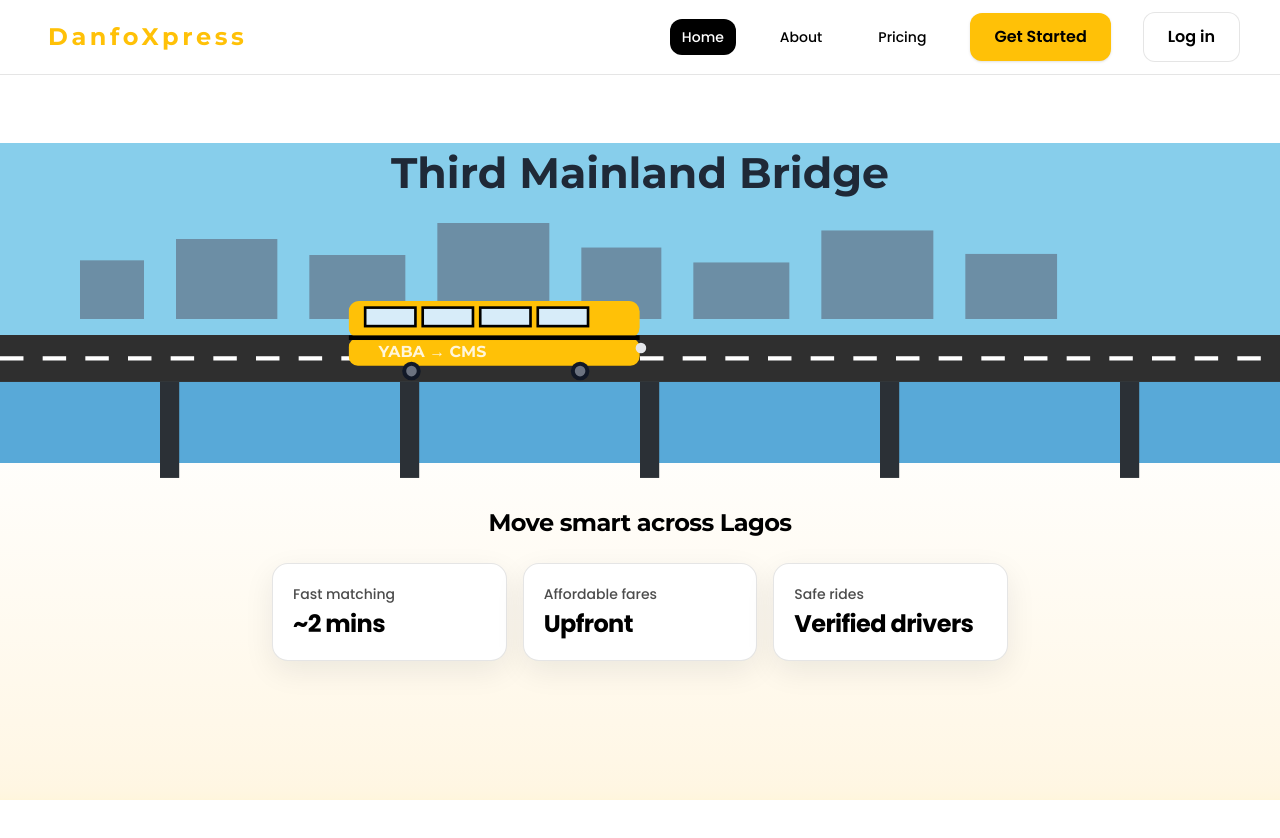
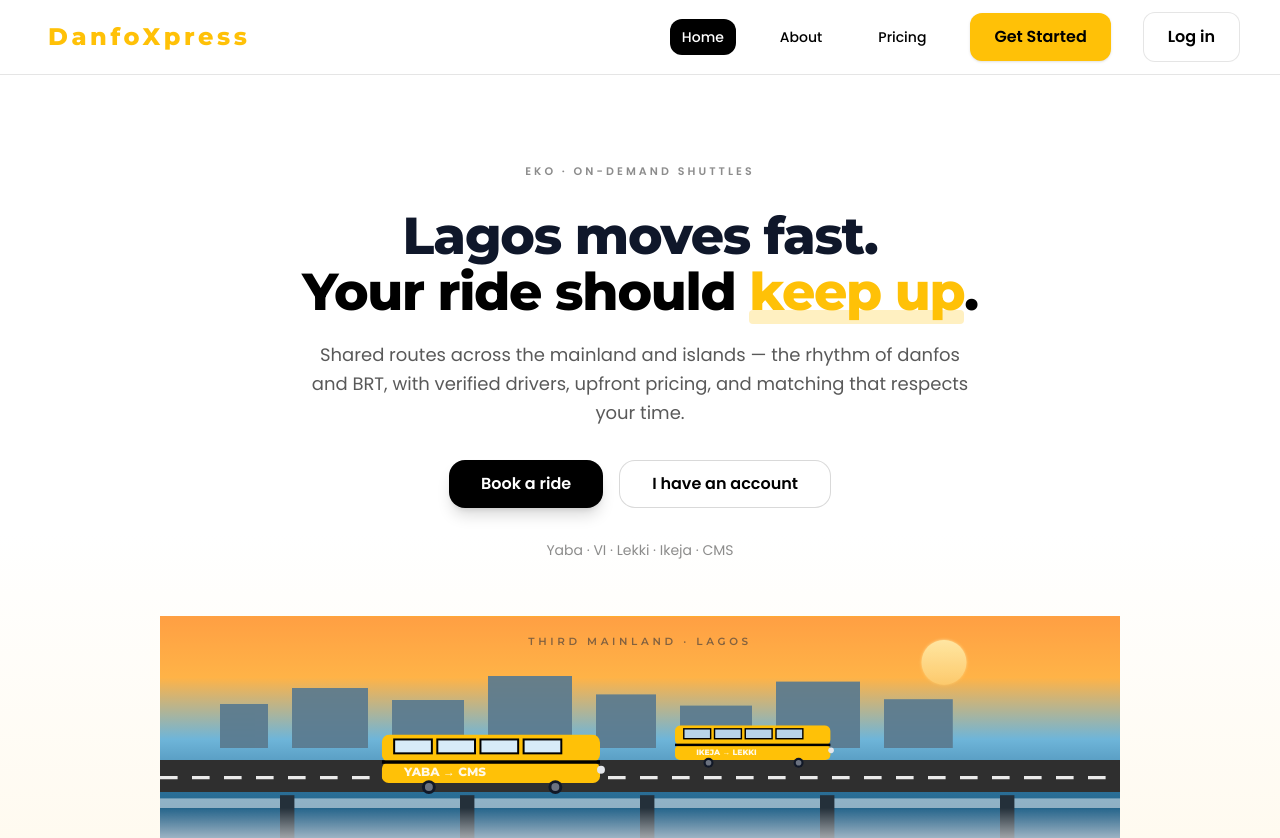
Before and after one commit to nelllyx/DanfoXpress, a React (Vite) app: page / in a window 1280 px wide. Shown: the top 838 px of the page. Before the commit the page ends 800 px from the top, so only its background shows below. Built offline with nearby package versions, Linux system fonts and the light colour scheme.

Commit message:
update to the nav bar and hero section

```diff
--- a/index.html
+++ b/index.html
@@ -5,7 +5,7 @@
     <link rel="preconnect" href="https://fonts.googleapis.com" />
     <link rel="preconnect" href="https://fonts.gstatic.com" crossorigin />
     <link
-      href="https://fonts.googleapis.com/css2?family=Montserrat:wght@500;600;700&family=Poppins:wght@400;500;600;700&display=swap"
+      href="https://fonts.googleapis.com/css2?family=Montserrat:wght@500;600;700;800&family=Poppins:wght@400;500;600;700&display=swap"
       rel="stylesheet"
     />
     <link rel="icon" type="image/svg+xml" href="/favicon.svg" />
--- a/src/App.jsx
+++ b/src/App.jsx
@@ -5,7 +5,7 @@ export default function App() {
   return (
     <div className="min-h-dvh bg-gradient-to-b from-white via-white to-primary-yellow/15">
       <NavBar />
-      <main className="mx-auto w-full max-w-3xl px-0 py-6 sm:px-4 sm:py-8">
+      <main className="layout-shell py-6 sm:py-8">
         <Router />
       </main>
     </div>
--- a/src/components/DanfoHeroAnimation.jsx
+++ b/src/components/DanfoHeroAnimation.jsx
@@ -3,48 +3,90 @@ export default function DanfoHeroAnimation() {
   const H = 300
 
   return (
-    <div className="relative w-full overflow-hidden">
+    <div className="relative w-full overflow-hidden bg-gradient-to-b from-[#3d7ea6]/10 to-[#0f172a]/[0.04]">
       <style>{`
+        /* Travel the full deck; clip keeps buses only over road/skyline (not lagoon/margins) */
         @keyframes danfoBusDrive {
-          0% {
-            transform: translateX(0px);
+          0% { transform: translateX(-520px); }
+          100% { transform: translateX(1280px); }
         }
-          100% {
-            transform: translateX(820px);
+        @keyframes danfoBusDriveFar {
+          0% { transform: translateX(-480px) scale(0.92); }
+          100% { transform: translateX(1320px) scale(0.92); }
         }
+        @keyframes shimmer {
+          0%, 100% { opacity: 0.35; }
+          50% { opacity: 0.55; }
         }
-
-        .danfo-bus {
-          animation: danfoBusDrive 18s linear infinite;
+        .danfo-bus-a {
+          animation: danfoBusDrive 14s linear infinite;
+        }
+        .danfo-bus-b {
+          animation: danfoBusDriveFar 20s linear infinite;
+          animation-delay: -7s;
+        }
+        .lagoon-shimmer {
+          animation: shimmer 8s ease-in-out infinite;
         }
       `}</style>
 
+      <div className="pointer-events-none absolute inset-x-0 top-0 z-[1] h-px bg-gradient-to-r from-transparent via-primary-yellow/40 to-transparent" />
+
+      {/* 4:1 matches viewBox (1200×300) so no side gutters / empty “outside” bands */}
+      <div className="relative aspect-[4/1] w-full">
         <svg
           viewBox={`0 0 ${W} ${H}`}
-        className="h-[320px] w-full sm:h-[360px]"
+          className="absolute inset-0 h-full w-full overflow-hidden"
           preserveAspectRatio="xMidYMid meet"
           role="img"
-        aria-label="Danfo minibus driving across a bridge over Lagos lagoon"
+          aria-label="Danfo minibuses on Third Mainland Bridge at dusk over the Lagos lagoon"
         >
-        {/* Sky + water background (matching provided bridge style) */}
-        <rect x="0" y="0" width={W} height="220" fill="#87CEEB" />
-        <rect x="0" y="220" width={W} height={H - 220} fill="#58A9D8" />
+        <defs>
+          {/* Road deck + skyline only — buses never paint over water or side gutters */}
+          <clipPath id="bridgeTrafficClip" clipPathUnits="userSpaceOnUse">
+            <rect x="0" y="72" width={W} height="152" />
+          </clipPath>
+          <linearGradient id="lagosSky" x1="0%" y1="0%" x2="0%" y2="100%">
+            <stop offset="0%" stopColor="#ff9f43" />
+            <stop offset="35%" stopColor="#ffb347" />
+            <stop offset="70%" stopColor="#6eb5d9" />
+            <stop offset="100%" stopColor="#3d7ea6" />
+          </linearGradient>
+          <linearGradient id="lagoonWater" x1="0%" y1="0%" x2="0%" y2="100%">
+            <stop offset="0%" stopColor="#2a6f97" />
+            <stop offset="100%" stopColor="#1a4a6e" />
+          </linearGradient>
+          <linearGradient id="sunDisk" x1="0%" y1="0%" x2="0%" y2="100%">
+            <stop offset="0%" stopColor="#ffeaa7" />
+            <stop offset="100%" stopColor="#fdcb6e" />
+          </linearGradient>
+          <filter id="softGlow" x="-20%" y="-20%" width="140%" height="140%">
+            <feGaussianBlur stdDeviation="2" result="blur" />
+            <feMerge>
+              <feMergeNode in="blur" />
+              <feMergeNode in="SourceGraphic" />
+            </feMerge>
+          </filter>
+        </defs>
 
-        {/* Bridge title from provided style */}
+        <rect x="0" y="0" width={W} height="220" fill="url(#lagosSky)" />
+        <circle cx="980" cy="58" r="28" fill="url(#sunDisk)" opacity="0.95" filter="url(#softGlow)" />
+
         <text
           x={W / 2}
-          y="42"
+          y="36"
           textAnchor="middle"
           fontFamily="Montserrat, Poppins, ui-sans-serif"
-          fontSize="40"
-          fontWeight="700"
-          fill="#1f2937"
+          fontSize="13"
+          fontWeight="600"
+          letterSpacing="0.35em"
+          fill="#1e293b"
+          opacity="0.55"
         >
-          Third Mainland Bridge
+          THIRD MAINLAND · LAGOS
         </text>
 
-        {/* Skyline blocks */}
-        <g fill="#6c8ea5">
+        <g fill="#5a7a8f" opacity="0.92">
           <rect x="75" y="110" width="60" height="55" />
           <rect x="165" y="90" width="95" height="75" />
           <rect x="290" y="105" width="90" height="60" />
@@ -55,12 +97,30 @@ export default function DanfoHeroAnimation() {
           <rect x="905" y="104" width="86" height="61" />
         </g>
 
-        {/* Flat bridge road and lanes */}
         <rect x="0" y="180" width={W} height="44" fill="#2F2F2F" />
-        <line x1="0" y1="202" x2={W} y2="202" stroke="#FFFFFF" strokeWidth="4" strokeDasharray="22 18" />
+        <line
+          x1="0"
+          y1="202"
+          x2={W}
+          y2="202"
+          stroke="#FFFFFF"
+          strokeWidth="4"
+          strokeDasharray="22 18"
+          opacity="0.9"
+        />
 
-        {/* Bridge pillars */}
-        <g fill="#2b3036">
+        <rect x="0" y="220" width={W} height={H - 220} fill="url(#lagoonWater)" />
+        <rect
+          className="lagoon-shimmer"
+          x="0"
+          y="228"
+          width={W}
+          height="12"
+          fill="#ffffff"
+          opacity="0.12"
+        />
+
+        <g fill="#24303a">
           <rect x="150" y="224" width="18" height="90" />
           <rect x="375" y="224" width="18" height="90" />
           <rect x="600" y="224" width="18" height="90" />
@@ -68,14 +128,44 @@ export default function DanfoHeroAnimation() {
           <rect x="1050" y="224" width="18" height="90" />
         </g>
 
-        {/* Danfo bus matching provided simple SVG look */}
-        <g className="danfo-bus">
+        <g clipPath="url(#bridgeTrafficClip)">
+        {/* Far lane — second danfo for “bubbling” traffic */}
+        <g className="danfo-bus-b">
+          <g transform="translate(-40 88) scale(0.48)">
+            <rect x="60" y="126" width="440" height="56" rx="16" fill="#FFC107" />
+            <rect x="60" y="182" width="440" height="42" rx="14" fill="#FFC107" />
+            <rect x="60" y="178" width="440" height="7" fill="#000000" />
+            <g stroke="#000000" strokeWidth="4" fill="#b8d4e8">
+              <rect x="85" y="136" width="76" height="28" />
+              <rect x="172" y="136" width="76" height="28" />
+              <rect x="259" y="136" width="76" height="28" />
+              <rect x="346" y="136" width="76" height="28" />
+            </g>
+            <text
+              x="120"
+              y="210"
+              fontFamily="Montserrat, Poppins, ui-sans-serif"
+              fontSize="22"
+              fontWeight="800"
+              fill="#FFFFFF"
+              opacity="0.9"
+            >
+              IKEJA → LEKKI
+            </text>
+            <circle cx="502" cy="197" r="8" fill="#e5e7eb" />
+            <circle cx="155" cy="232" r="14" fill="#111827" />
+            <circle cx="155" cy="232" r="8" fill="#6b7280" />
+            <circle cx="410" cy="232" r="14" fill="#111827" />
+            <circle cx="410" cy="232" r="8" fill="#6b7280" />
+          </g>
+        </g>
+
+        <g className="danfo-bus-a">
           <g transform="translate(40 70) scale(0.62)">
             <rect x="60" y="126" width="440" height="56" rx="16" fill="#FFC107" />
             <rect x="60" y="182" width="440" height="42" rx="14" fill="#FFC107" />
             <rect x="60" y="178" width="440" height="7" fill="#000000" />
 
-          {/* Windows */}
             <g stroke="#000000" strokeWidth="4" fill="#d7ecf9">
               <rect x="85" y="136" width="76" height="28" />
               <rect x="172" y="136" width="76" height="28" />
@@ -83,7 +173,6 @@ export default function DanfoHeroAnimation() {
               <rect x="346" y="136" width="76" height="28" />
             </g>
 
-          {/* Route text from sample style */}
             <text
               x="105"
               y="210"
@@ -91,15 +180,13 @@ export default function DanfoHeroAnimation() {
               fontSize="24"
               fontWeight="800"
               fill="#FFFFFF"
-            opacity="0.85"
+              opacity="0.9"
             >
               YABA → CMS
             </text>
 
-          {/* Rear signal dot */}
             <circle cx="502" cy="197" r="8" fill="#e5e7eb" />
 
-          {/* Wheels */}
             <g>
               <circle cx="155" cy="232" r="14" fill="#111827" />
               <circle cx="155" cy="232" r="8" fill="#6b7280" />
@@ -109,7 +196,11 @@ export default function DanfoHeroAnimation() {
             </g>
           </g>
         </g>
+        </g>
       </svg>
+      </div>
+
+      <div className="pointer-events-none absolute inset-x-0 bottom-0 z-[1] h-10 bg-gradient-to-t from-white/90 to-transparent sm:h-12" />
     </div>
   )
 }
--- a/src/index.css
+++ b/src/index.css
@@ -8,6 +8,9 @@
   --color-accent-red: #ff3d00;
   --color-road-gray: #2f2f2f;
   --color-sky-blue: #87ceeb;
+  --color-eko-navy: #0f172a;
+  --color-lagoon: #1e4d6b;
+  --color-sunset-amber: #ff9f43;
   --color-black: #000000;
   --color-white: #ffffff;
 
@@ -15,6 +18,13 @@
     'Segoe UI', Roboto, Arial, sans-serif;
   --font-heading: Montserrat, ui-sans-serif, system-ui, -apple-system, BlinkMacSystemFont,
     'Segoe UI', Roboto, Arial, sans-serif;
+}
+
+@layer components {
+  /* One horizontal rhythm with the navbar: max width + matching padding */
+  .layout-shell {
+    @apply mx-auto w-full max-w-5xl px-4 sm:px-6 lg:px-8;
+  }
 }
 
 @layer base {
--- a/src/pages/Landing.jsx
+++ b/src/pages/Landing.jsx
@@ -12,23 +12,72 @@ function Stat({ label, value }) {
   )
 }
 
+const hoods = ['Yaba', 'VI', 'Lekki', 'Ikeja', 'CMS']
+
 export default function Landing() {
   return (
-    <div className="flex flex-col gap-6 pt-4">
-      {/* Full-bleed hero: animation spans viewport width while nav stays centered */}
-      <section className="relative left-1/2 right-1/2 -mx-[50vw] w-screen max-w-[100vw] overflow-x-hidden">
-        <DanfoHeroAnimation />
+    <div className="flex flex-col gap-6 pt-0">
+      <section>
+        <div>
+          <div className="pb-10 pt-10 text-center sm:pb-12 sm:pt-14">
+            <p className="text-[11px] font-semibold uppercase tracking-[0.28em] text-black/45">
+              Eko · On-demand shuttles
+            </p>
+
+            <h1 className="mt-7 font-heading text-[2.1rem] font-extrabold leading-[1.08] tracking-tight text-eko-navy sm:text-5xl md:text-[3.25rem]">
+              Lagos moves fast.
+              <span className="block text-black">
+                Your ride should{' '}
+                <span className="relative inline-block">
+                  <span className="relative z-10 text-primary-yellow">keep up</span>
+                  <span
+                    className="absolute -bottom-1 left-0 right-0 h-3 rounded-sm bg-primary-yellow/25 sm:h-3.5"
+                    aria-hidden
+                  />
+                </span>
+                .
+              </span>
+            </h1>
+
+            <p className="mx-auto mt-5 max-w-2xl text-base leading-relaxed text-black/65 sm:text-lg">
+              Shared routes across the mainland and islands — the rhythm of danfos and BRT,
+              with verified drivers, upfront pricing, and matching that respects your time.
+            </p>
+
+            <div className="mt-8 flex flex-col items-center justify-center gap-3 sm:flex-row sm:gap-4">
+              <Link
+                to="/signup"
+                className="inline-flex min-h-12 w-full items-center justify-center rounded-2xl bg-black px-8 text-base font-semibold text-white shadow-lg shadow-black/15 transition hover:bg-black/90 sm:w-auto"
+              >
+                Book a ride
+              </Link>
+              <Link
+                to="/login"
+                className="inline-flex min-h-12 w-full items-center justify-center rounded-2xl border border-black/15 bg-white px-8 text-base font-semibold text-black transition hover:border-black/25 hover:bg-black/[0.03] sm:w-auto"
+              >
+                I have an account
+              </Link>
+            </div>
+
+            <p className="mt-8 text-sm text-black/45">
+              {hoods.join(' · ')}
+            </p>
+          </div>
+
+          <div className="relative mt-2">
+            <DanfoHeroAnimation />
+          </div>
+        </div>
       </section>
 
       <section className="grid gap-4 sm:grid-cols-3">
-        <h2 className="col-span-3 mb-2 text-center font-heading text-2xl font-bold tracking-tight text-black" style={{ color: '#000', fontFamily: 'Montserrat, sans-serif' }}>
+        <h2 className="col-span-3 mb-2 text-center font-heading text-2xl font-bold tracking-tight text-black">
           Move smart across Lagos
         </h2>
         <Stat label="Fast matching" value="~2 mins" />
         <Stat label="Affordable fares" value="Upfront" />
         <Stat label="Safe rides" value="Verified drivers" />
       </section>
-
     </div>
   )
 }
```
Also changed, not shown: src/components/NavBar.jsx (line endings or trailing spaces). Lines whose indentation alone changed are shown as unchanged.
